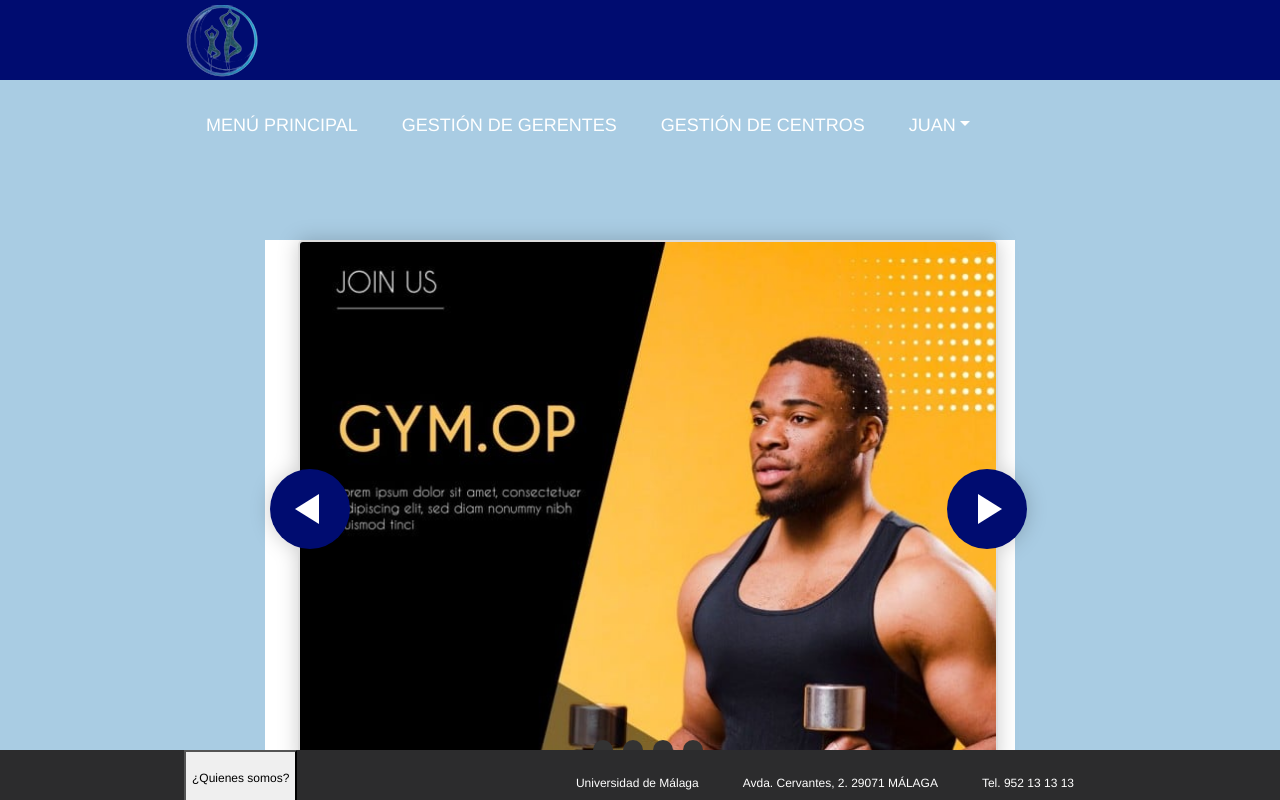
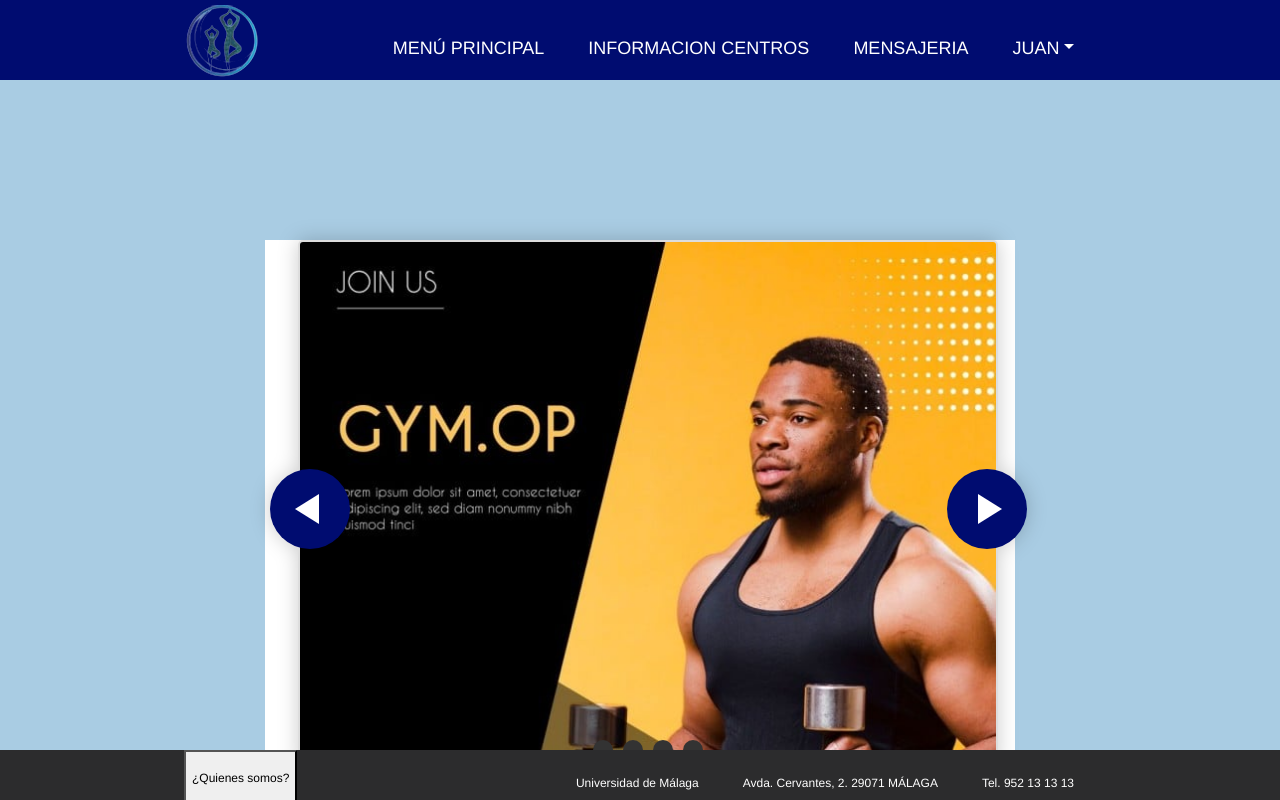
Before and after one commit to SII-Informatica-UMA/ciklum-tech4life, an Angular app in the folder frontend/Tech4Life-app/: page / in a window 1280 px wide. Built offline with nearby package versions, Linux system fonts and the light colour scheme.

Commit message:
enlaces p2

```diff
--- a/frontend/Tech4Life-app/src/app/app.component.html
+++ b/frontend/Tech4Life-app/src/app/app.component.html
@@ -3,4 +3,4 @@
   Esto es el html del componente principal o raiz desde el que
   se van a llamar al resto de componentes
 -->
-<app-barra-navegacion></app-barra-navegacion>
+<app-barra-navegacion-gerente></app-barra-navegacion-gerente>
--- a/frontend/Tech4Life-app/src/app/barra-navegacion-gerente/barra-navegacion-gerente.component.html
+++ b/frontend/Tech4Life-app/src/app/barra-navegacion-gerente/barra-navegacion-gerente.component.html
@@ -6,10 +6,10 @@
         </div>
       <ul class="nav-menu">
         <li class="nav-menu-item">
-          <a href="/src/index.html" class="nav-menu-link nav-link">Menú Principal</a>
+          <a href="#" class="nav-menu-link nav-link" (click)="abrirMenu()">Menú Principal</a>
         </li>
         <li class="nav-menu-item">
-          <a href="#" class="nav-menu-link nav-link">Informacion Centros</a>
+          <a href="#" class="nav-menu-link nav-link" (click)="abrirInfoCentro()">Informacion Centros</a>
         </li>
         <li class="nav-menu-item">
           <a href="#" class="nav-menu-link nav-link">Mensajeria</a>
@@ -25,5 +25,11 @@
       </ul>
     </nav>
   </header>
+  <div *ngIf="isMenu">
+    <app-carrusel></app-carrusel>
+    </div>
+    <div *ngIf="isInfoCentro">
+      <app-informacion-centro></app-informacion-centro>
+      </div>
   <app-informacion></app-informacion>
 </html>
--- a/frontend/Tech4Life-app/src/app/barra-navegacion-gerente/barra-navegacion-gerente.component.ts
+++ b/frontend/Tech4Life-app/src/app/barra-navegacion-gerente/barra-navegacion-gerente.component.ts
@@ -4,15 +4,31 @@ import { FormsModule } from '@angular/forms';
 import { InformacionComponent } from '../informacion/informacion.component';
 import { ContactosService } from '../usuario.service';
 import { Usuario } from '../usuario';
+import { CarruselComponent } from '../carrusel/carrusel.component';
+import { InformacionCentroComponent } from '../informacion-centro/informacion-centro.component';
 
 @Component({
   selector: 'app-barra-navegacion-gerente',
   standalone: true,
-  imports: [CommonModule, FormsModule, InformacionComponent],
+  imports: [CommonModule, FormsModule, InformacionComponent, CarruselComponent, InformacionCentroComponent],
   templateUrl: './barra-navegacion-gerente.component.html',
   styleUrl: './barra-navegacion-gerente.component.css'
 })
 export class BarraNavegacionGerenteComponent {
+  isMenu = true;
+  isInfoCentro = false;
+  cerrarVentanas(){
+  this.isMenu=false;
+  this.isInfoCentro=false;
+  }
+abrirMenu() {
+  this.cerrarVentanas();
+  this.isMenu=true;
+}
+abrirInfoCentro(){
+  this.cerrarVentanas();
+  this.isInfoCentro=true;
+}
   logo = './assets/logoT4L.png'
   isDropdownOpen = false;
   usuario: Usuario | undefined;
```
